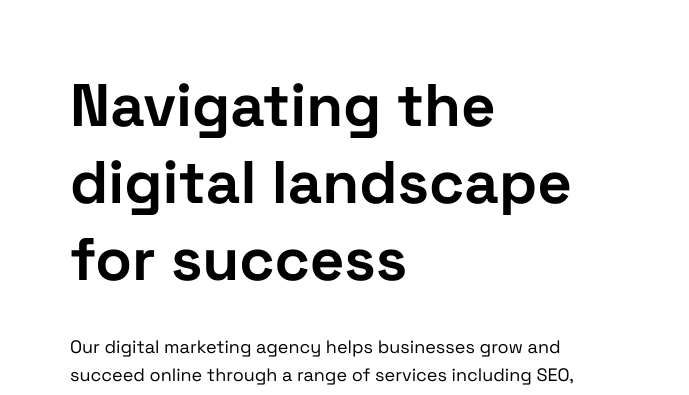
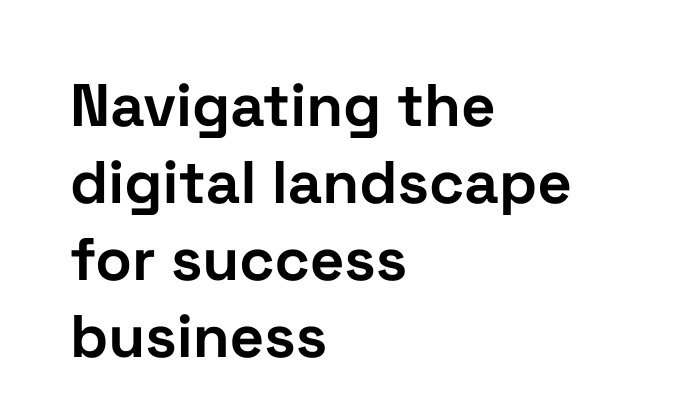
Before and after one commit to Omar-Yasser-Frontend/test-repo, a plain HTML site: page index.html in a window 1280 px wide. Shown: the part 91-486 px from the top of the page, 0-689 px from the left. Drawn offline with Linux system fonts and the light colour scheme; a web font is replaced by a local one.

Commit message:
changing head

```diff
--- a/index.html
+++ b/index.html
@@ -42,7 +42,7 @@
 
     <section class="hero-section section">
       <div class="container">
-        <h1>Navigating the digital landscape for success</h1>
+        <h1>Navigating the digital landscape for success business</h1>
         <p>
           Our digital marketing agency helps businesses grow and succeed online
           through a range of services including SEO, PPC, social media
```
